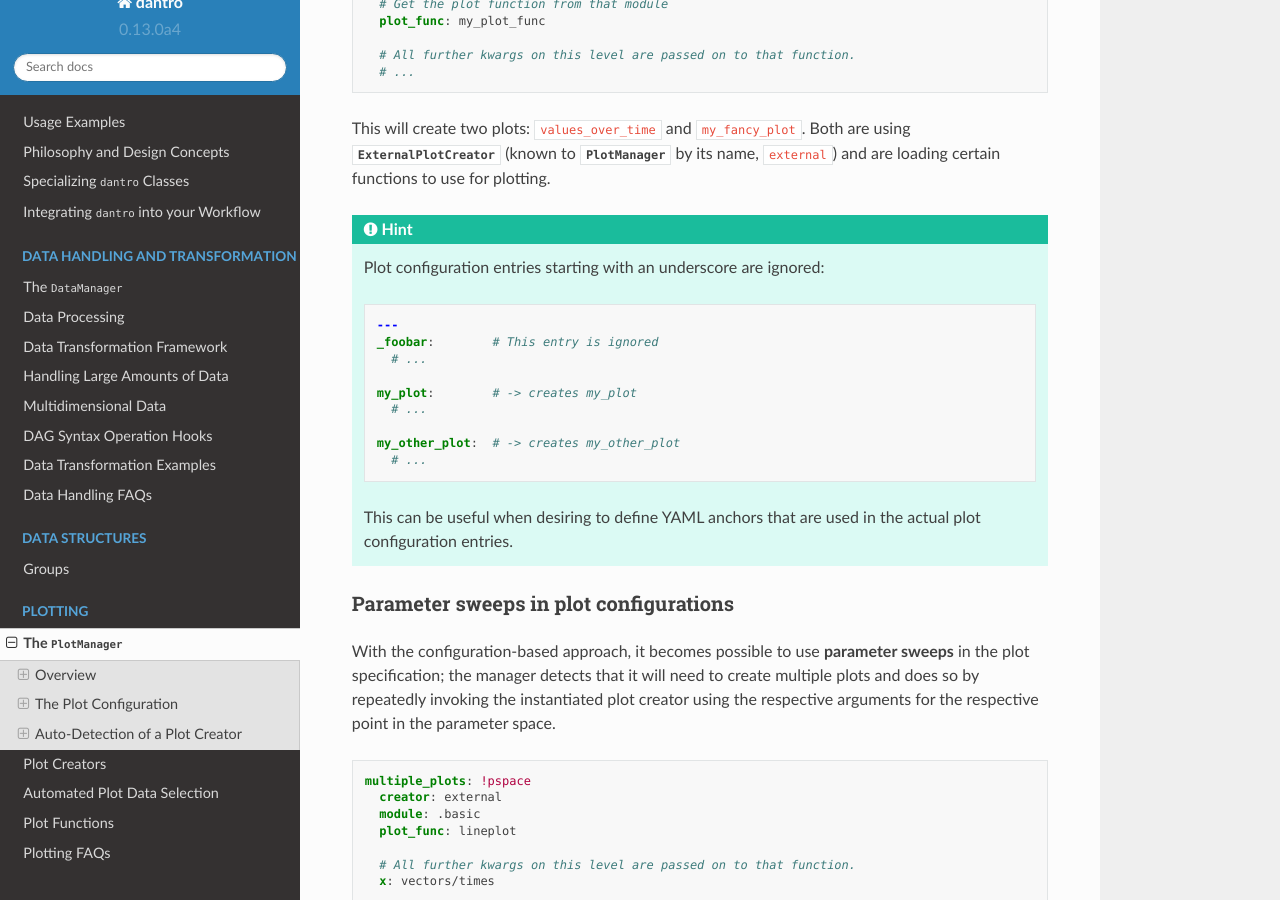
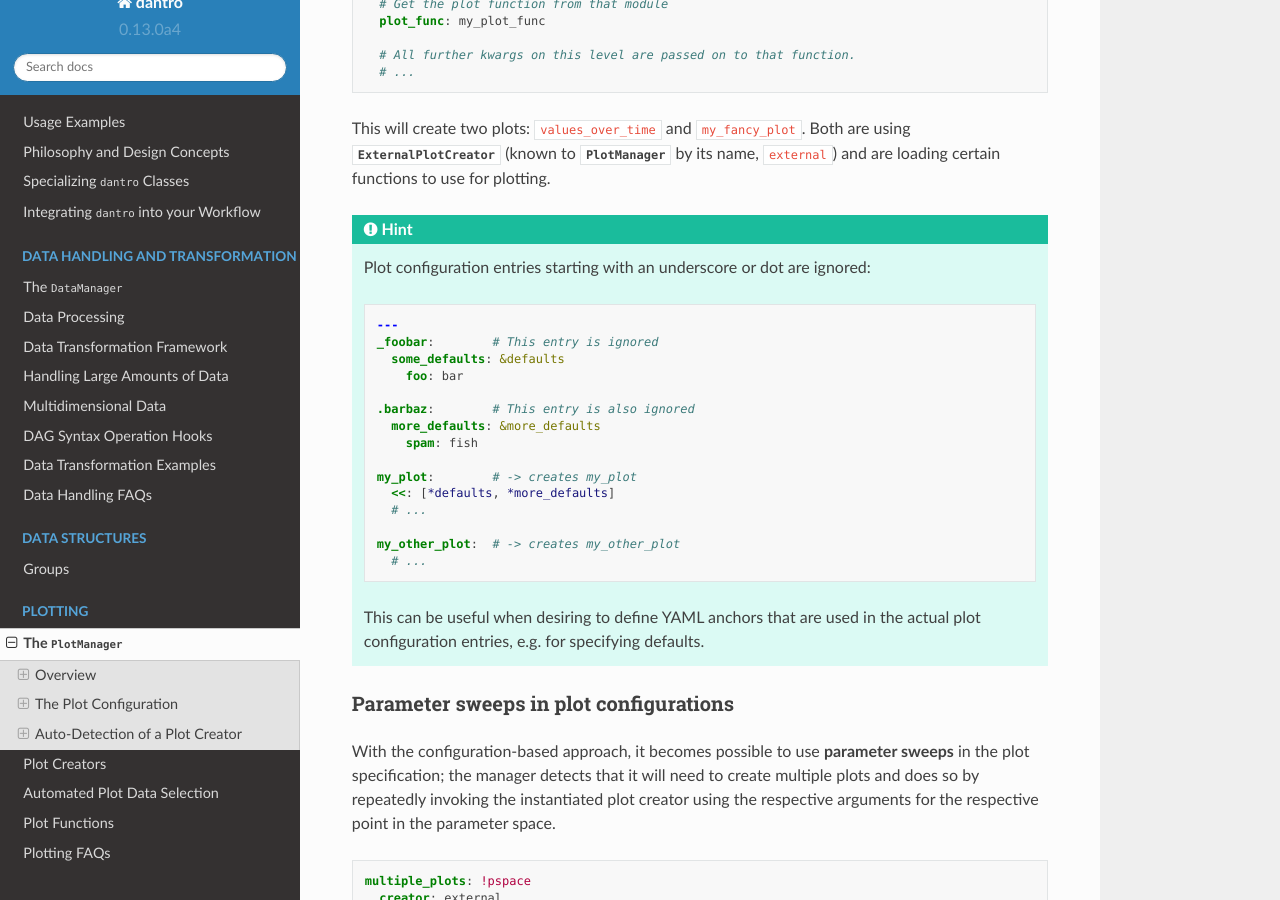
Before and after one commit to utopia-foss/dantro, a Sphinx documentation site: the page built from doc/plotting/plot_manager.rst, in a window 1280 px wide and 900 px high, scrolled down 2022 px. Built offline with Sphinx 7.4.7 and the Read the Docs theme 2.0.0, drawn with Linux system fonts in a browser that asks for light colours; pages that are not in the unit, such as notebooks, are missing from menus.

Commit message:
Also ignore plot config entries starting with `.`

```diff
--- a/doc/plotting/plot_manager.rst
+++ b/doc/plotting/plot_manager.rst
@@ -94,21 +94,27 @@ Both are using :py:class:`~dantro.plot_creators.pcr_ext.ExternalPlotCreator` (kn
 
 .. hint::
 
-    Plot configuration entries starting with an underscore are ignored:
+    Plot configuration entries starting with an underscore or dot are ignored:
 
     .. code-block:: yaml
 
         ---
         _foobar:        # This entry is ignored
-          # ...
+          some_defaults: &defaults
+            foo: bar
+
+        .barbaz:        # This entry is also ignored
+          more_defaults: &more_defaults
+            spam: fish
 
         my_plot:        # -> creates my_plot
+          <<: [*defaults, *more_defaults]
           # ...
 
         my_other_plot:  # -> creates my_other_plot
           # ...
 
-    This can be useful when desiring to define YAML anchors that are used in the actual plot configuration entries.
+    This can be useful when desiring to define YAML anchors that are used in the actual plot configuration entries, e.g. for specifying defaults.
 
 
 
@@ -213,7 +219,7 @@ This multiple inheritance approach has the following advantages:
 .. hint::
 
     When several base plot configurations are specified, we propose to use a naming scheme that describes the purpose of the base configuration entries and broadly categorizes the entry.
-    In the example above, the `.plot` and `.style` prefixes denote the effect of the configuration.
+    In the example above, the ``.plot`` and ``.style`` prefixes denote the effect of the configuration.
 
 
 
```
Also changed, not shown: 1 other file.
